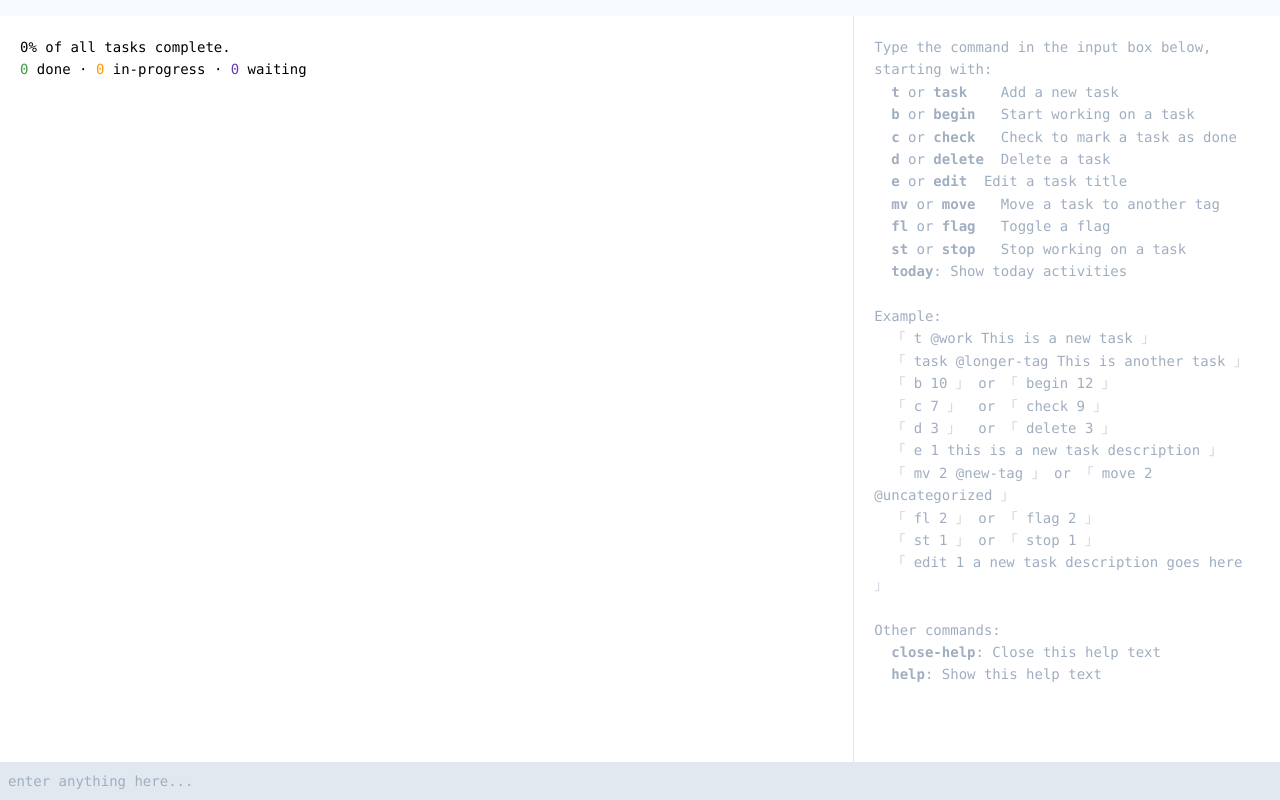
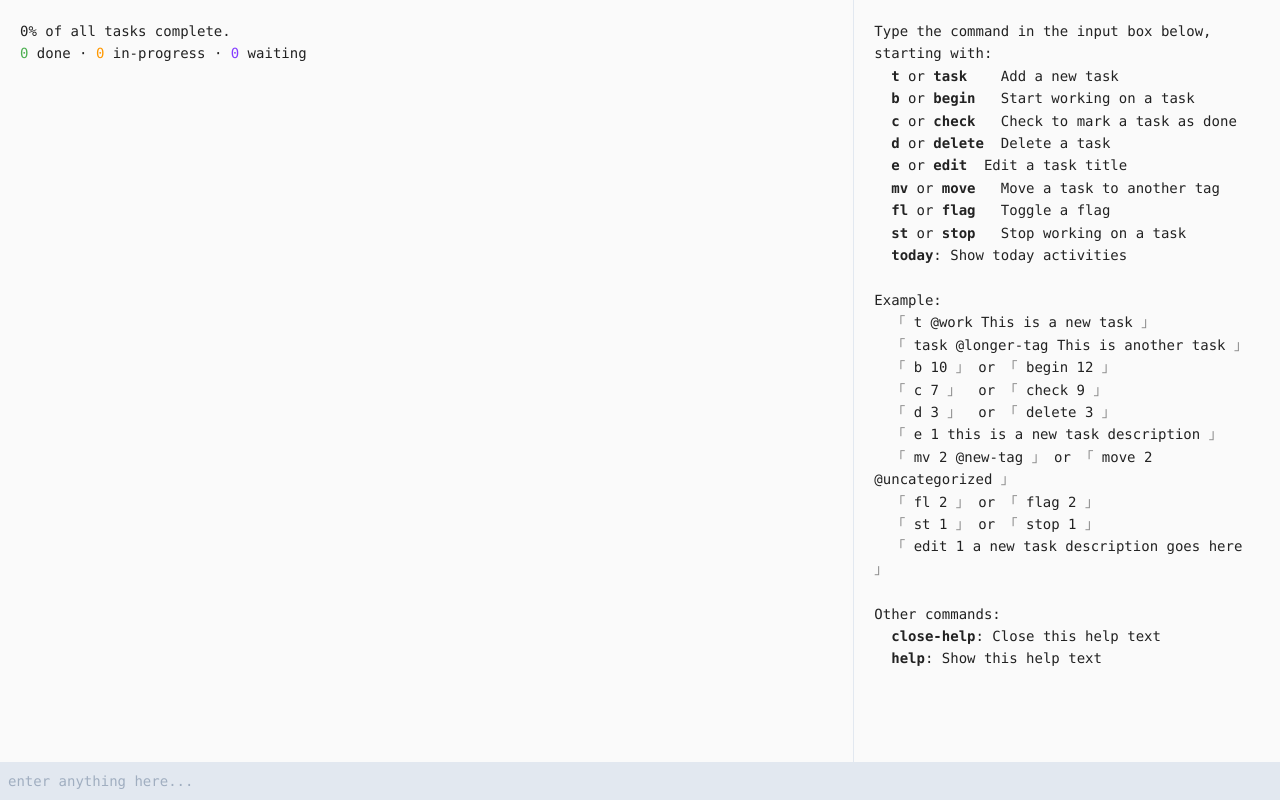
Before and after one commit to paillesteven906/pomoday-v2, a React (Vite) app: page / in a window 1280 px wide. Built offline with nearby package versions, Linux system fonts and the light colour scheme.

Commit message:
Redo the way we coloring stuff, get a proper dark mode

```diff
--- a/src/components/App.tsx
+++ b/src/components/App.tsx
@@ -220,8 +220,7 @@ export const App = () => {
   })
 
   return <StateContext.Provider value={[state, setState]}>
-    <div className="w-full h-full flex flex-col font-mono dark:bg-gray-800 dark:text-white">
-      <div className="p-2 bg-gray-100 dark:bg-gray-900 dark:opacity-25 text-sm"></div>
+    <div className="w-full h-full flex flex-col font-mono text-foreground bg-background light">
       <div className="flex-1 flex flex-col sm:flex-row">
         <div className="flex-1 p-5">
           {Object.keys(taskGroups).map((g, i) => [
@@ -230,12 +229,12 @@ export const App = () => {
             <Row key={`tag-${i}-separator-${i}`} type={RowType.TEXT} text="" />
           ])}
           <Row type={RowType.TEXT} text={`${(summary.done/state.tasks.length * 100 || 0).toFixed(0)}% of all tasks complete.`} />
-          <Row type={RowType.TEXT} text={`<span class="text-green-600 dark:text-lime-400">${summary.done}</span> done · <span class="text-orange-500 dark:text-orange-300">${summary.wip}</span> in-progress · <span class="text-purple-500 dark:text-indigo-200">${summary.pending}</span> waiting`} />
+          <Row type={RowType.TEXT} text={`<span class="text-green">${summary.done}</span> done · <span class="text-orange">${summary.wip}</span> in-progress · <span class="text-purple">${summary.pending}</span> waiting`} />
         </div>
-        {state.showToday ? <div className="w-full mb-20 sm:mb-0 sm:w-2/6 p-5 text-sm text-gray-700 sm:text-gray-500 text-left border-l dark:border-gray-900">
+        {state.showToday ? <div className="w-full mb-20 sm:mb-0 sm:w-2/6 p-5 text-sm text-left border-l border-control">
           <Today />
         </div> : null}
-        {state.showHelp ? <div className="w-full mb-20 sm:mb-0 sm:w-2/6 p-5 text-sm text-gray-700 sm:text-gray-500 text-left border-l dark:border-gray-900" style={{transition: 'all 0.5s'}}>
+        {state.showHelp ? <div className="w-full mb-20 sm:mb-0 sm:w-2/6 p-5 text-sm text-left border-l border-control" style={{transition: 'all 0.5s'}}>
         Type the command in the input box below, starting with:<br/>
         &nbsp; <b>t</b> or <b>task</b>&nbsp;&nbsp;&nbsp; Add a new task<br/>
         &nbsp; <b>b</b> or <b>begin</b>&nbsp;&nbsp; Start working on a task<br/>
@@ -264,7 +263,7 @@ export const App = () => {
         &nbsp; <b>help</b>: Show this help text<br/>
       </div> : null}
     </div>
-    <input ref={inputRef} className="bg-gray-300 dark:bg-gray-900 dark:text-white w-full p-2 text-sm fixed bottom-0 left-0" tabIndex={0} autoFocus={true} onKeyPress={onKeyPress} placeholder="enter anything here..." />
+    <input ref={inputRef} className="bg-control w-full p-2 text-sm fixed bottom-0 left-0" tabIndex={0} autoFocus={true} onKeyPress={onKeyPress} placeholder="enter anything here..." />
   </div>
   </StateContext.Provider>;
 };
--- a/src/components/TaskItemDisplay.tsx
+++ b/src/components/TaskItemDisplay.tsx
@@ -8,7 +8,7 @@ export const TaskItemDisplay = props => {
   return <>
     <div className="w-12 text-right mr-2">{task.id}. </div>
     <div className="flex-1 text-left">
-      <span className={`task-content inline-block ${task.status === TaskStatus.DONE ? 'text-gray-500 dark:text-gray-600 line-through' : ''}`} dangerouslySetInnerHTML={{__html: html}}></span>
+      <span className={`task-content inline-block ${task.status === TaskStatus.DONE ? 'text-stall-light line-through' : ''}`} dangerouslySetInnerHTML={{__html: html}}></span>
       {' '}
       <TimeSpent task={task} />
     </div>
--- a/src/components/TimeSpent.tsx
+++ b/src/components/TimeSpent.tsx
@@ -19,10 +19,10 @@ export const TimeSpent = (props) => {
   }, task.status === TaskStatus.WIP ? 1000 : 0);
   switch (task.status) {
     case TaskStatus.WIP:
-      return <span className="block sm:inline-block text-sm text-orange-500 dark:text-orange-300">{counterAsString(counter)}</span>;
+      return <span className="block sm:inline-block text-sm text-orange">{counterAsString(counter)}</span>;
     case TaskStatus.DONE:
-      return <span className="block sm:inline-block text-sm text-gray-400 dark:text-gray-600">{counterAsString(counter)}</span>;
+      return <span className="block sm:inline-block text-sm text-stall-dim">{counterAsString(counter)}</span>;
     default:
-      return counter ? <span className="block sm:inline-block text-sm text-tomato-400">{counterAsString(counter)}</span> : null;
+      return counter ? <span className="block sm:inline-block text-sm text-tomato">{counterAsString(counter)}</span> : null;
   }
 };
--- a/src/styles/style.scss
+++ b/src/styles/style.scss
@@ -1,115 +1,32 @@
 :root {
-  --transparent: rgba(0, 0, 0, 0);
-  --white: #ffffff;
-  --black: #000000;
-  --tomato-100: #faafaa;
-  --tomato-200: #f9948d;
-  --tomato-300: #f77970;
-  --tomato-400: #f65e53;
-  --tomato-500: #f44336;
-  --tomato-600: #f22719;
-  --tomato-700: #e01a0c;
-  --tomato-800: #c3170b;
-  --tomato-900: #a61409;
-  --red-100: #f48eb0;
-  --red-200: #f1729c;
-  --red-300: #ee5689;
-  --red-400: #ec3a75;
-  --red-500: #e91e63;
-  --red-600: #d41554;
-  --red-700: #b81249;
-  --red-800: #9c0f3e;
-  --red-900: #800d33;
-  --magenta-100: #cf72e0;
-  --magenta-200: #c759da;
-  --magenta-300: #be40d5;
-  --magenta-400: #b22dc9;
-  --magenta-500: #9c27b0;
-  --magenta-600: #852297;
-  --magenta-700: #6f1c7e;
-  --magenta-800: #591665;
-  --magenta-900: #43114c;
-  --purple-100: #ac90dc;
-  --purple-200: #9a79d4;
-  --purple-300: #8961cd;
-  --purple-400: #774ac6;
-  --purple-500: #673ab7;
-  --purple-600: #5b33a0;
-  --purple-700: #4e2b89;
-  --purple-800: #402471;
-  --purple-900: #331d5a;
-  --indigo-100: #ab7aff;
-  --indigo-200: #985cff;
-  --indigo-300: #843dff;
-  --indigo-400: #711fff;
-  --indigo-500: #5f00ff;
-  --indigo-600: #5200e0;
-  --indigo-700: #4700c2;
-  --indigo-800: #3c00a3;
-  --indigo-900: #310085;
-  --blue-100: #95ccf9;
-  --blue-200: #78bef8;
-  --blue-300: #5bb0f6;
-  --blue-400: #3ea2f5;
-  --blue-500: #2196f3;
-  --blue-600: #0d86e9;
-  --blue-700: #0b75cc;
-  --blue-800: #0964af;
-  --blue-900: #085492;
-  --teal-100: #11ffe7;
-  --teal-200: #00f2da;
-  --teal-300: #00d3be;
-  --teal-400: #00b5a2;
-  --teal-500: #009688;
-  --teal-600: #00776b;
-  --teal-700: #005950;
-  --teal-800: #003a34;
-  --teal-900: #001c19;
-  --green-100: #a0d6a2;
-  --green-200: #8acc8d;
-  --green-300: #75c378;
-  --green-400: #60ba63;
-  --green-500: #4caf50;
-  --green-600: #439a46;
-  --green-700: #39843c;
-  --green-800: #306f32;
-  --green-900: #275a29;
-  --lime-100: #c6e1a6;
-  --lime-200: #b7da8f;
-  --lime-300: #a8d278;
-  --lime-400: #99cb61;
-  --lime-500: #8bc34a;
-  --lime-600: #7bb33b;
-  --lime-700: #6b9c34;
-  --lime-800: #5b852c;
-  --lime-900: #4c6e24;
-  --yellow-100: #fff8b6;
-  --yellow-200: #fff597;
-  --yellow-300: #fff278;
-  --yellow-400: #ffee5a;
-  --yellow-500: #ffeb3b;
-  --yellow-600: #ffe81d;
-  --yellow-700: #fde400;
-  --yellow-800: #dec800;
-  --yellow-900: #c0ad00;
-  --orange-100: #ffca7a;
-  --orange-200: #ffbe5c;
-  --orange-300: #ffb13d;
-  --orange-400: #ffa51f;
-  --orange-500: #ff9800;
-  --orange-600: #e08700;
-  --orange-700: #c27400;
-  --orange-800: #a36200;
-  --orange-900: #855000;
-  --gray-100: #f7fafc;
-  --gray-200: #edf2f7;
-  --gray-300: #e2e8f0;
-  --gray-400: #cbd5e0;
-  --gray-500: #a0aec0;
-  --gray-600: #718096;
-  --gray-700: #4a5568;
-  --gray-800: #2d3748;
-  --gray-900: #1a202c;
+  .light {
+    --transparent: rgba(0, 0, 0, 0);
+    --white: #ffffff;
+    --black: #000000;
+    --tomato: #f44336;
+    --purple: #843dff;
+    --green: #4caf50;
+    --orange: #ff9800;
+    --control: #e2e8f0;
+    --background: #FAFAFA;
+    --foreground: #222222;
+    --foreground-dim: #a0aec0;
+    --foreground-light: #cbd5e0;
+  }
+  .dark {
+    --transparent: rgba(0, 0, 0, 0);
+    --black: #ffffff;
+    --white: #000000;
+    --tomato: #f77970;
+    --purple: #843dff;
+    --green: #8bc34a;
+    --orange: #ffb13d;
+    --control: #192226;
+    --background: #233035;
+    --foreground: #d7e1e4;
+    --foreground-dim: #638997;
+    --foreground-light: #506e7a;
+  }
 }
 
 @tailwind base;
@@ -131,10 +48,7 @@ input:focus {
 
 .row {
   a {
-    @apply text-tomato-500;
-    &:hover {
-      @apply text-tomato-300;
-    }
+    @apply text-tomato;
   }
 }
 
--- a/tailwind.config.js
+++ b/tailwind.config.js
@@ -1,148 +1,20 @@
 module.exports = {
   theme: {
-    screens: {
-      sm: '640px',
-      md: '768px',
-      lg: '1024px',
-      xl: '1280px',
-      dark: {'raw': '(prefers-color-scheme: dark)'}
-    },
     colors: {
-      transparent: 'var(--transparent)',
-      white: 'var(--white)',
-      black: 'var(--black)',
-      tomato: {
-        100: 'var(--tomato-100)',
-        200: 'var(--tomato-200)',
-        300: 'var(--tomato-300)',
-        400: 'var(--tomato-400)',
-        500: 'var(--tomato-500)',
-        600: 'var(--tomato-600)',
-        700: 'var(--tomato-700)',
-        800: 'var(--tomato-800)',
-        900: 'var(--tomato-900)'
-      },
-      red: {
-        100: 'var(--red-100)',
-        200: 'var(--red-200)',
-        300: 'var(--red-300)',
-        400: 'var(--red-400)',
-        500: 'var(--red-500)',
-        600: 'var(--red-600)',
-        700: 'var(--red-700)',
-        800: 'var(--red-800)',
-        900: 'var(--red-900)'
-      },
-      magenta: {
-        100: 'var(--magenta-100)',
-        200: 'var(--magenta-200)',
-        300: 'var(--magenta-300)',
-        400: 'var(--magenta-400)',
-        500: 'var(--magenta-500)',
-        600: 'var(--magenta-600)',
-        700: 'var(--magenta-700)',
-        800: 'var(--magenta-800)',
-        900: 'var(--magenta-900)'
-      },
-      purple: {
-        100: 'var(--purple-100)',
-        200: 'var(--purple-200)',
-        300: 'var(--purple-300)',
-        400: 'var(--purple-400)',
-        500: 'var(--purple-500)',
-        600: 'var(--purple-600)',
-        700: 'var(--purple-700)',
-        800: 'var(--purple-800)',
-        900: 'var(--purple-900)'
-      },
-      indigo: {
-        100: 'var(--indigo-100)',
-        200: 'var(--indigo-200)',
-        300: 'var(--indigo-300)',
-        400: 'var(--indigo-400)',
-        500: 'var(--indigo-500)',
-        600: 'var(--indigo-600)',
-        700: 'var(--indigo-700)',
-        800: 'var(--indigo-800)',
-        900: 'var(--indigo-900)'
-      },
-      blue: {
-        100: 'var(--blue-100)',
-        200: 'var(--blue-200)',
-        300: 'var(--blue-300)',
-        400: 'var(--blue-400)',
-        500: 'var(--blue-500)',
-        600: 'var(--blue-600)',
-        700: 'var(--blue-700)',
-        800: 'var(--blue-800)',
-        900: 'var(--blue-900)'
-      },
-      teal: {
-        100: 'var(--teal-100)',
-        200: 'var(--teal-200)',
-        300: 'var(--teal-300)',
-        400: 'var(--teal-400)',
-        500: 'var(--teal-500)',
-        600: 'var(--teal-600)',
-        700: 'var(--teal-700)',
-        800: 'var(--teal-800)',
-        900: 'var(--teal-900)'
-      },
-      green: {
-        100: 'var(--green-100)',
-        200: 'var(--green-200)',
-        300: 'var(--green-300)',
-        400: 'var(--green-400)',
-        500: 'var(--green-500)',
-        600: 'var(--green-600)',
-        700: 'var(--green-700)',
-        800: 'var(--green-800)',
-        900: 'var(--green-900)'
-      },
-      lime: {
-        100: 'var(--lime-100)',
-        200: 'var(--lime-200)',
-        300: 'var(--lime-300)',
-        400: 'var(--lime-400)',
-        500: 'var(--lime-500)',
-        600: 'var(--lime-600)',
-        700: 'var(--lime-700)',
-        800: 'var(--lime-800)',
-        900: 'var(--lime-900)'
-      },
-      yellow: {
-        100: 'var(--yellow-100)',
-        200: 'var(--yellow-200)',
-        300: 'var(--yellow-300)',
-        400: 'var(--yellow-400)',
-        500: 'var(--yellow-500)',
-        600: 'var(--yellow-600)',
-        700: 'var(--yellow-700)',
-        800: 'var(--yellow-800)',
-        900: 'var(--yellow-900)'
-      },
-      orange: {
-        100: 'var(--orange-100)',
-        200: 'var(--orange-200)',
-        300: 'var(--orange-300)',
-        400: 'var(--orange-400)',
-        500: 'var(--orange-500)',
-        600: 'var(--orange-600)',
-        700: 'var(--orange-700)',
-        800: 'var(--orange-800)',
-        900: 'var(--orange-900)'
-      },
-      gray: {
-        100: 'var(--gray-100)',
-        200: 'var(--gray-200)',
-        300: 'var(--gray-300)',
-        400: 'var(--gray-400)',
-        500: 'var(--gray-500)',
-        600: 'var(--gray-600)',
-        700: 'var(--gray-700)',
-        800: 'var(--gray-800)',
-        900: 'var(--gray-900)'
+      transparent: "var(--transparent)",
+      white: "var(--white)",
+      black: "var(--black)",
+      tomato: "var(--tomato)",
+      purple: "var(--purple)",
+      green: "var(--green)",
+      orange: "var(--orange)",
+      control: "var(--control)",
+      background: "var(--background)",
+      foreground: "var(--foreground)",
+      stall: {
+        light: "var(--foreground-light)",
+        dim: "var(--foreground-dim)",
       }
     }
   }
-}
+};
```
Also changed, not shown: src/components/Today.tsx (+4 -4 lines), src/helpers/utils.ts (+4 -4 lines).
